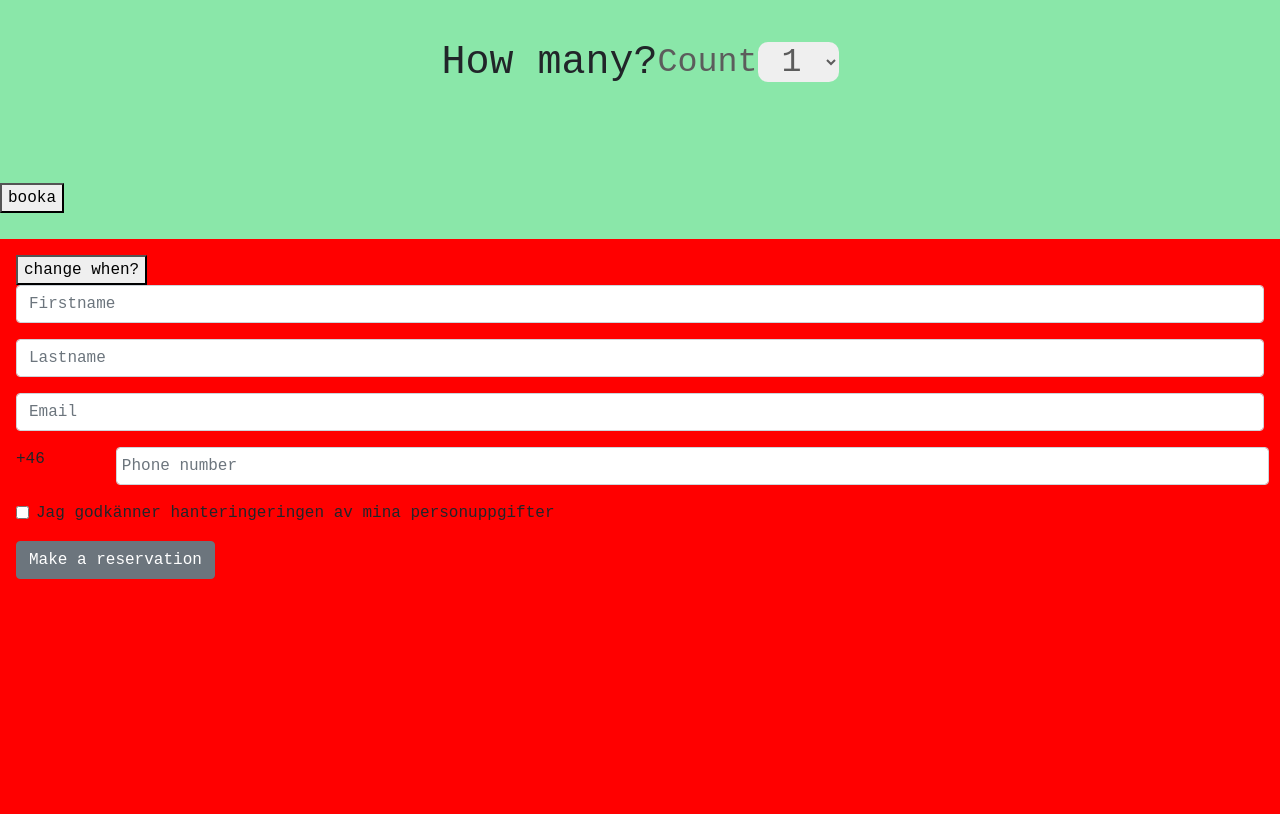
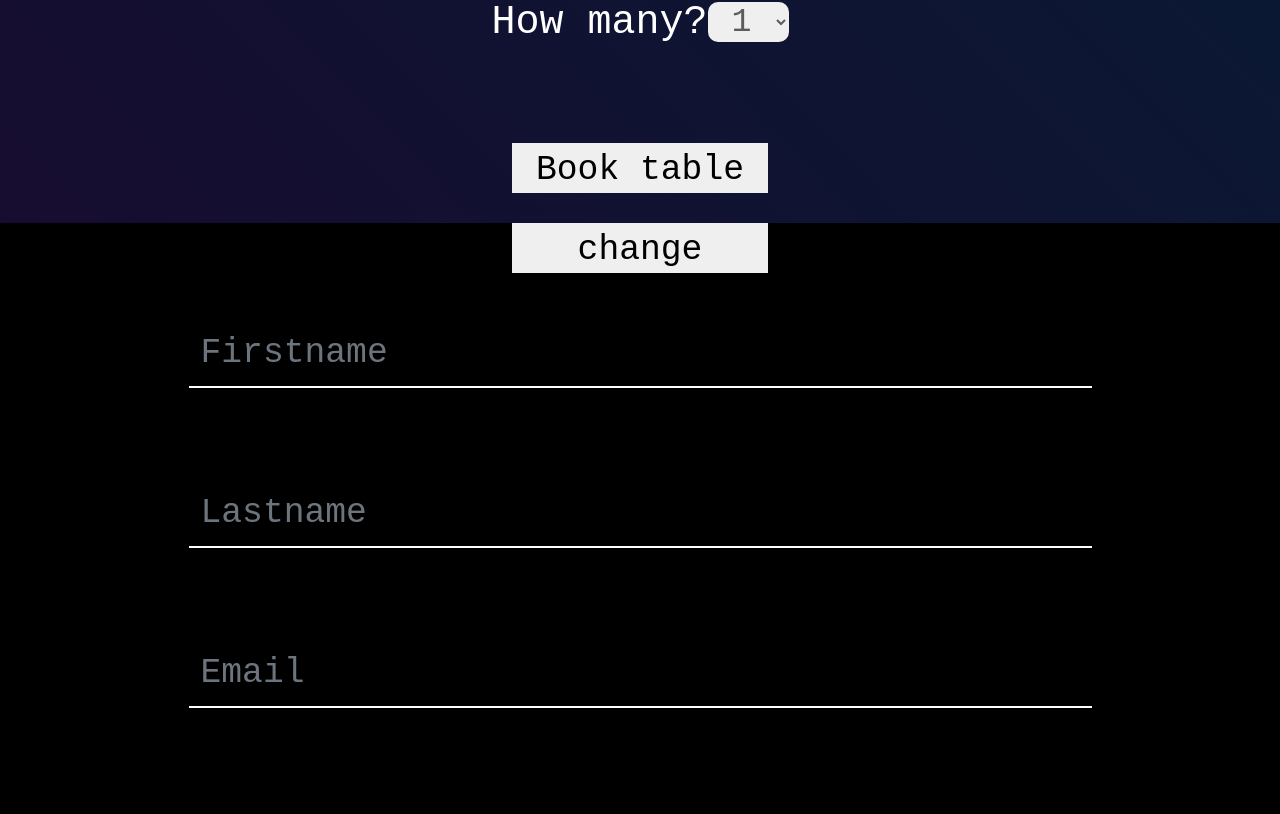
Before and after one commit to Chabbe/restaurangx, a React (Create React App) app: page /booking in a window 1280 px wide. Shown: the part 577-1391 px from the top of the page. Built offline with nearby package versions, Linux system fonts and the light colour scheme.

Commit message:
neon validation

```diff
--- a/src/App.scss
+++ b/src/App.scss
@@ -5,7 +5,7 @@
 
 body {
     margin: 0px;
-    overflow: hidden;
+
     font-family: monospace;
     #root {
 
--- a/src/components/booking/Booking.tsx
+++ b/src/components/booking/Booking.tsx
@@ -4,6 +4,7 @@ import Guest from "../guest/Guest";
 import Table from "../table/Table";
 import TableModel from "../../models/tableModel";
 import GuestModel from "../../models/guestModel";
+import { table } from "console";
 
 export default function Booking() {
   const [tables, setTables] = useState({});
@@ -23,8 +24,7 @@ export default function Booking() {
   }
 
   function setTable(tableObject: TableModel) {
-
-
+    console.log(tableObject)
     setTables(tableObject);
     if (tableObject.time > 0) checkAvailability(tableObject);
   }
@@ -48,12 +48,11 @@ export default function Booking() {
 
   function makeReservation(guestObject: GuestModel) {
     if (
-      validationMsg !== "" ||
-      availabilityMsg !== "Ledigt, välkommen att boka"
+      validationMsg !== ""
     )
       return;
 
-    console.log("Reservation made");
+    console.log("Reservation made", tables);
     setGuest(guestObject);
 
     axios.post("http://localhost:8000/availability", tables).then((res) => {
@@ -77,7 +76,7 @@ export default function Booking() {
     setScrollClass("scrollBack")
   }
   return (
-    <div className={scrollClass + " container-fluid p-0"}>
+    <div className={scrollClass + " container-fluid p-0 booking"}>
       <div className="row justify-content-center p-0">
         <form className="form col-sm-12 col-md-12 col-lg-12 p-0">
           <Table set={setTable} overbooked={availabilityMsg} next={next}></Table>
--- a/src/components/booking/booking.scss
+++ b/src/components/booking/booking.scss
@@ -1,5 +1,11 @@
-.container-fluid {
-    background-color: rgb(138, 231, 169);
+.booking {
+    overflow: hidden;
+    background-image: linear-gradient(
+        45deg,
+        rgb(29, 6, 47) 0%,
+        rgb(6, 29, 53) 100%
+      );
+
 
     height: 200vh;
     .justify-content-center {
--- a/src/components/guest/Guest.tsx
+++ b/src/components/guest/Guest.tsx
@@ -17,6 +17,13 @@ export default function Guest(props: IGuest) {
     phonenr: 0,
   });
 
+  const [err, setErr] = useState({
+    firstname: "",
+    lastname: "",
+    email: "",
+    phonenr: ""
+  })
+
   useEffect(() => {
     props.set(guestObject);
   }, [guestObject, props]);
@@ -34,42 +41,128 @@ export default function Guest(props: IGuest) {
   function validate(event: ChangeEvent<HTMLInputElement>) {
     switch (event.target.name) {
       case "firstname":
-        if (event.target.value === "")
+        if (event.target.value === "") {
+
           props.setValidation("firstname is required");
-        else if (event.target.value.length < 2)
+          setErr({
+            ...err,
+            firstname: "error"
+          })
+        }
+        else if (event.target.value.length < 2) {
           props.setValidation("firstname is invalid");
-        else if (/\d/.test(event.target.value))
+          setErr({
+            ...err,
+            firstname: "error"
+          })
+        }
+        else if (/\d/.test(event.target.value)) {
+          setErr({
+            ...err,
+            firstname: "error"
+          })
           props.setValidation("firstname can't include numbers");
-        else props.setValidation("");
+        }
+        else {
+          setErr({
+            ...err,
+            firstname: ""
+          })
+          props.setValidation("")
+        };
         break;
       case "lastname":
-        if (event.target.value === "")
+        if (event.target.value === "") {
+          setErr({
+            ...err,
+            lastname: "error"
+          })
           props.setValidation("lastname is required");
-        else if (event.target.value.length < 2)
+        }
+        else if (event.target.value.length < 2) {
+          setErr({
+            ...err,
+            lastname: "error"
+          })
           props.setValidation("lastname is invalid");
-        else if (/\d/.test(event.target.value))
+        }
+        else if (/\d/.test(event.target.value)) {
+          setErr({
+            ...err,
+            lastname: "error"
+          })
           props.setValidation("lastname can't include numbers");
-        else props.setValidation("");
+        }
+        else {
+          setErr({
+            ...err,
+            lastname: ""
+          })
+          props.setValidation("");
+        }
         break;
       case "email":
-        if (event.target.value === "") props.setValidation("email is required");
+        if (event.target.value === "") {
+          setErr({
+            ...err,
+            email: "error"
+          })
+          props.setValidation("email is required");
+        }
         else if (
           !event.target.value.includes("@") ||
           !event.target.value.includes(".")
-        )
+        ) {
+          setErr({
+            ...err,
+            email: "error"
+          })
           props.setValidation("email is invalid");
-        else props.setValidation("");
+        }
+        else {
+          setErr({
+            ...err,
+            email: ""
+          })
+          props.setValidation("")
+        };
         break;
       case "phonenr":
-        if (event.target.value === "")
+        if (event.target.value === "") {
+          setErr({
+            ...err,
+            phonenr: "error"
+          })
           props.setValidation("phonenumber is required");
-        else if (event.target.value.length < 9 || event.target.value.length > 9)
+        }
+        else if (event.target.value.length < 9 || event.target.value.length > 9) {
+          setErr({
+            ...err,
+            phonenr: "error"
+          })
           props.setValidation("phonenumber is invalid");
-        else if (/[a-zA-Z]/g.test(event.target.value))
+        }
+        else if (/[a-zA-Z]/g.test(event.target.value)) {
+          setErr({
+            ...err,
+            phonenr: "error"
+          })
           props.setValidation("phonenumber can't include letters");
-        else if (event.target.value[0].includes("0"))
+        }
+        else if (event.target.value[0].includes("0")) {
+          setErr({
+            ...err,
+            phonenr: "error"
+          })
           props.setValidation("phonenumber can't start with 0");
-        else props.setValidation("");
+        }
+        else {
+          setErr({
+            ...err,
+            phonenr: ""
+          })
+          props.setValidation("");
+        }
         break;
       case "gdpr":
         if (!event.target.checked)
@@ -86,68 +179,62 @@ export default function Guest(props: IGuest) {
   }
 
   return (
-    <div className="guest col-12 p-3 m-0">
-    <button type="button" onClick={props.back}>change when?</button>
-      <div className="form-row">
-        <div className="form-group col-12">
+    <div className="guest col-12 p-0 m-0">
+      <button className="goback-button" type="button" onClick={props.back}>change when?</button>
+      <div className="form-row firstname input-row">
         <input
           type="text"
           name="firstname"
-            placeholder="Firstname"
-            className="form-control"
+          placeholder="Firstname "
+          className={err.firstname + " form-control firstnameInput input-text"}
+          onChange={updateGuest}
+          onBlur={validate}
+        />
+
+      </div>
+      <div className="form-row lastname input-row">
+        <input
+          type="text"
+          name="lastname"
+          placeholder="Lastname"
+          className={err.lastname + " form-control lastnameInput input-text"}
           onChange={updateGuest}
           onBlur={validate}
         />
       </div>
-      </div>
-      <div className="form-row">
-        <div className="form-group col-12">
+      <div className="form-row email input-row">
         <input
-            type="text"
-            name="lastname"
-            placeholder="Lastname"
-            className="form-control"
+          type="email"
+          name="email"
+          placeholder="Email"
+          className={err.email + " form-control emailInput input-text"}
           onChange={updateGuest}
           onBlur={validate}
         />
       </div>
-      </div>
-      <div className="form-row">
-        <div className="form-group col-12">
-          <input
-            type="email"
-            name="email"
-            placeholder="Email"
-            className="form-control"
-            onChange={updateGuest}
-            onBlur={validate}
-          />
-        </div>
-      </div>
-      <div className="form-row">
-        <div className="form-group col-1" id="phoneprefix">
-          +46
-        </div>
+      <div className="form-row phone input-row">
+
         <input
           type="tel"
           name="phonenr"
-          placeholder="Phone number"
-          className="form-control form-group col-11"
+          placeholder="+46 phone number"
+          className={err.phonenr + " form-control phoneInput input-text  form-group"}
           onChange={updateGuest}
           onBlur={validate}
         />
       </div>
 
       <div className="form-group">
-        <div className="form-check">
-          <label htmlFor="gdprCheck" className="form-check-label">
+        <div className="form-check gdprwrapper">
+          <label htmlFor="gdprCheck" className="form-check-label checkboxLabel">
             <input
-              className="form-check-input"
+              className="form-check-input gdprcheckbox"
               type="checkbox"
               id="gdprCheck"
               name="gdpr"
               onBlur={validate}
-            ></input>
+            />
+            <span className="checkbox"></span>
             Jag godkänner hanteringeringen av mina personuppgifter
           </label>
         </div>
--- a/src/components/guest/guest.scss
+++ b/src/components/guest/guest.scss
@@ -1,4 +1,62 @@
 .guest {
-    background-color:red;
+    background-color: rgb(0, 0, 0);
     height: 100vh;
+    padding: 0;
+
+    .goback-button {
+        appearance: none;
+        border: none;
+        width: 20%;
+        height: 50px;
+        font-size: 26pt;
+        font-family: monospace;
+        margin: 0 auto;
+        display: block;
+    }
+
+    .input-row {
+        height: 20vh;
+
+        .input-text {
+            border: none;
+            outline: none;
+            border-radius: 0;
+            background-color: transparent;
+            border-bottom: 2px solid white;
+            color: white;
+            font-family: monospace;
+            font-size: 26pt;
+            height: 70px;
+            width: 70%;
+            margin: auto;
+            box-shadow: none;
+
+        }
+
+        .error {
+            border:2px solid white;
+            box-shadow: 0 0 5px white, 0 0 10px rgb(255, 187, 187),
+            0 0 15px rgb(255, 132, 132), 0 0 20px rgb(255, 83, 83),
+            0 0 40px rgb(255, 31, 31), 0 0 60px rgb(255, 0, 0),
+            inset 0 0 5px white, inset 0 0 10px rgb(255, 187, 187),
+            inset 0 0 15px rgb(255, 132, 132), inset 0 0 20px rgb(255, 83, 83),
+            inset 0 0 40px rgb(255, 31, 31), inset 0 0 60px rgb(255, 0, 0);
+        }
+    }
+
+    .form-group {
+        .gdprwrapper {
+            width: 100%;
+            text-align: center;
+
+            .checkboxLabel {
+                font-size: 20pt;
+                color: white;
+                margin: auto;
+
+                .gdprcheckbox {}
+            }
+        }
+    }
+
 }
--- a/src/components/table/Table.tsx
+++ b/src/components/table/Table.tsx
@@ -35,11 +35,12 @@ export default function Table(props: ITable) {
   })
 
   useEffect(() => {
+    console.log(tableObject)
     props.set(tableObject);
   }, [tableObject]);
 
   useEffect(() => {
-    tableObject.date = new Date(dateTable.year, dateTable.month - 1, dateTable.day)
+    tableObject.date = new Date(dateTable.year, dateTable.month-1, dateTable.day)
   }, [dateTable])
 
   useEffect(() => {
@@ -79,7 +80,7 @@ export default function Table(props: ITable) {
   function updateDate(event: ChangeEvent<HTMLInputElement>) {
     setDateTable({
       ...dateTable,
-      [event.target.name]: event.target.value
+      [event.target.name]: parseInt(event.target.value)
     });
   }
 
@@ -158,7 +159,6 @@ export default function Table(props: ITable) {
       <div className="row count justify-content-center">
         <h1>How many?</h1>
         <label>
-          Count
           <select name="count" value={tableObject.count} onChange={updateTable}>
             <option>1</option>
             <option>2</option>
@@ -175,7 +175,7 @@ export default function Table(props: ITable) {
           </select>
         </label>
       </div>
-      <button className="bookButton" type="button" onClick={props.next}>booka</button>
+      <button className="book-button" type="button" onClick={props.next}>Book table</button>
     </div>
   );
 }
--- a/src/components/table/table.scss
+++ b/src/components/table/table.scss
@@ -1,9 +1,9 @@
 .table {
     height: 100vh;
-    padding: 5vh 0;
+    padding: 0;
+    width:100%;
+    margin-bottom: 0;
     .date {
-
-
         background-size: 200%;
         height: 30vh;
 
@@ -24,6 +24,7 @@
         }
 
         h1 {
+            color:white;
             margin: auto 0;
         }
 
@@ -67,6 +68,7 @@
         padding-right: 90px;
 
         h1 {
+            color:white;
             margin: auto 0;
 
         }
@@ -77,7 +79,7 @@
             position: relative;
             padding-left: 0px;
             line-height: 60px;
-            color: rgb(92, 92, 92);
+            color: white;
             margin: auto 100px;
 
             .timeInput {
@@ -130,6 +132,7 @@
         margin: 0;
         h1 {
             margin:auto 0;
+            color:white;
         }
         label {
             margin:auto 0;
@@ -158,4 +161,15 @@
 
         }
     }
+    .book-button {
+        appearance: none;
+        border:none;
+        width:20%;
+        height:50px;
+        font-size:26pt;
+        font-family: monospace;
+        margin:0 auto;
+        display:block;
+
+    }
 }
```
Lines whose indentation alone changed are shown as unchanged.
